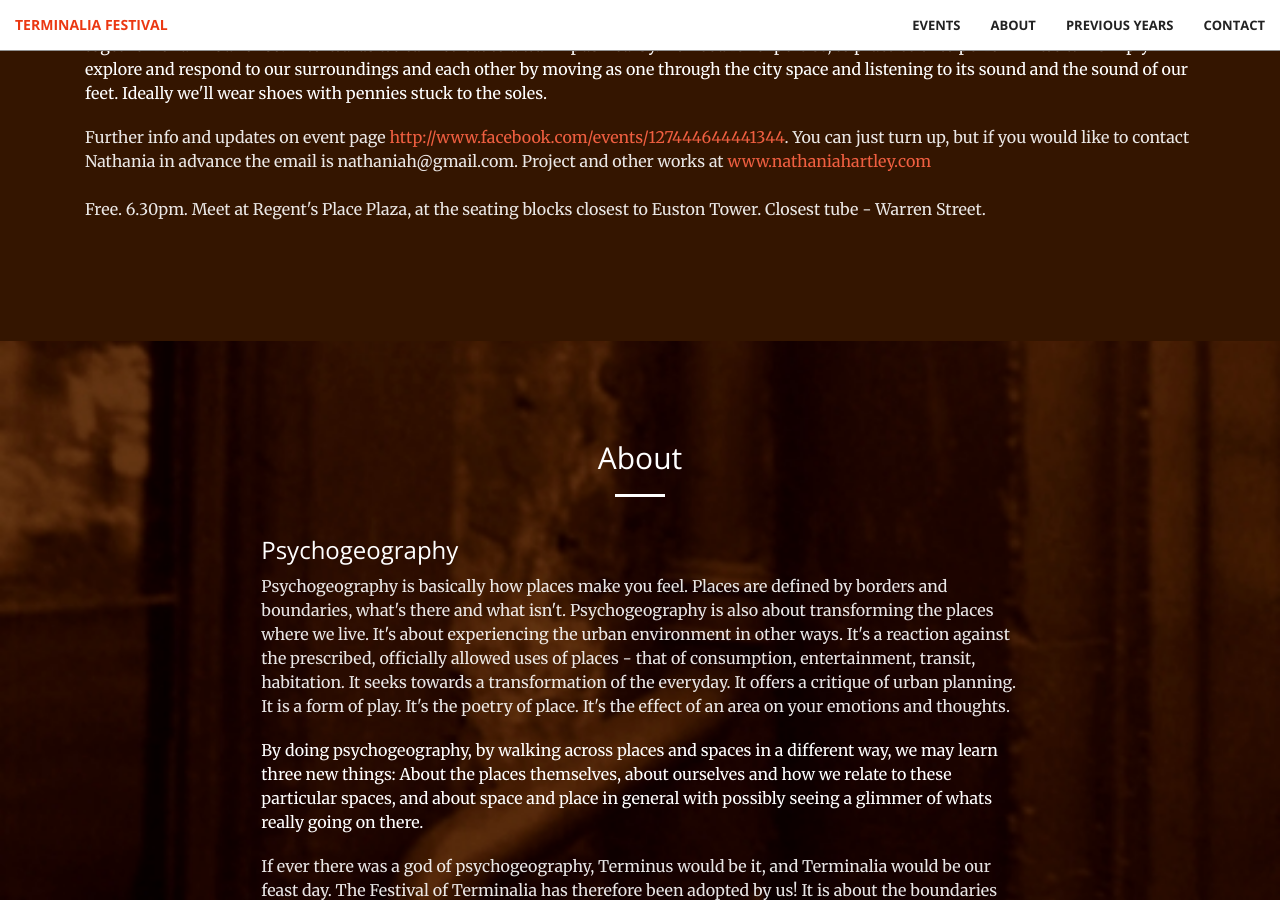
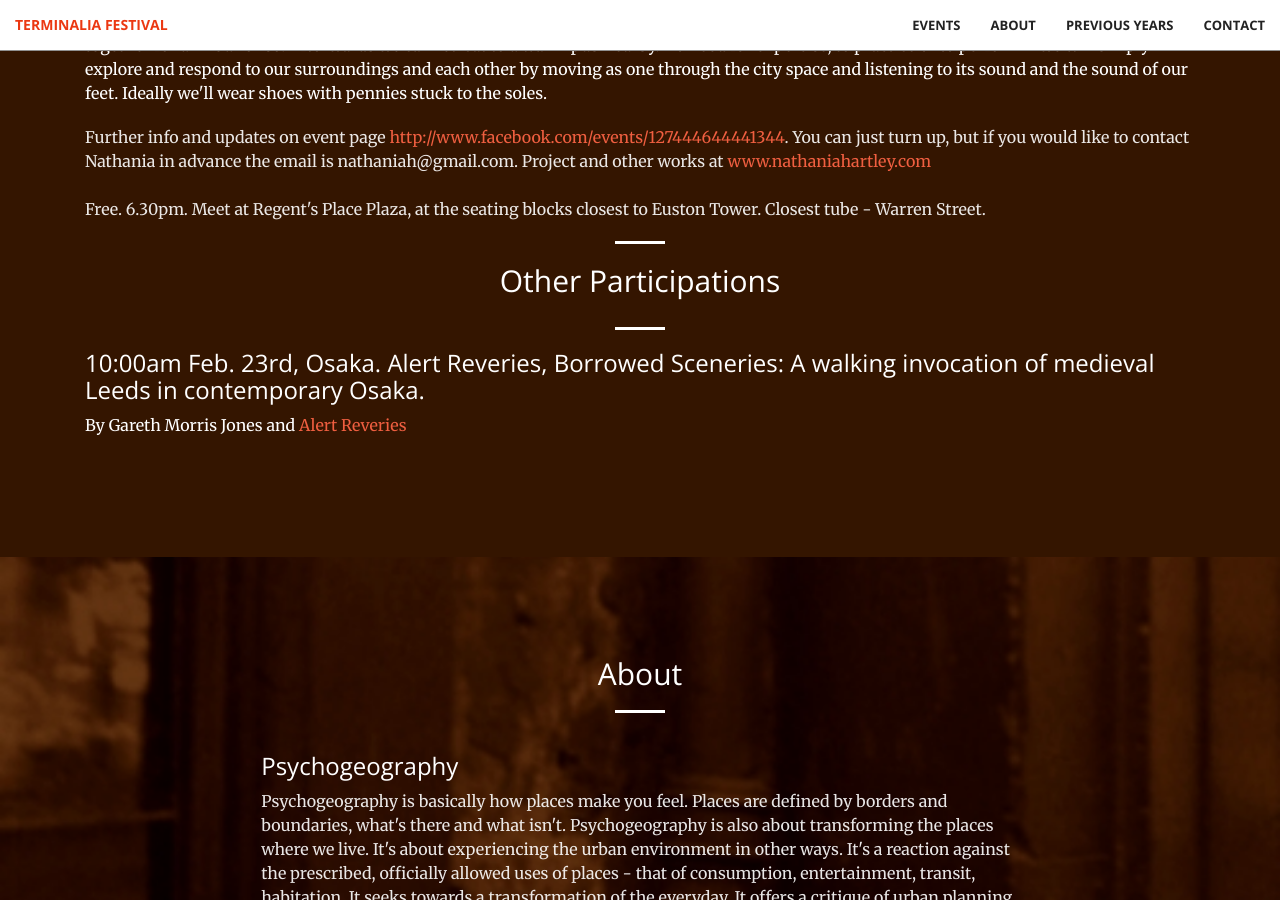
Before and after one commit to timwaters/terminalia, a Jekyll site: the page built from index.html, in a window 1280 px wide and 900 px high, scrolled down 4822 px. Built offline with Jekyll 4.4.1, drawn with Linux system fonts in a browser that asks for light colours.

Commit message:
Add gareths event

```diff
--- a/_includes/events.html
+++ b/_includes/events.html
@@ -195,6 +195,17 @@ The walk reimagines the market through Hayley's personal stories and experiences
                     <br />
                     Free. 6.30pm. Meet at Regent's Place Plaza, at the seating blocks closest to Euston Tower. Closest tube - Warren Street.
                   </p>
+  <hr class="light">
+                </div>
+                <h2 class="section-heading">Other Participations</h2>
+
+                <div class="col-lg-12 col-lg-offset-0 text-left event">
+                  <hr class="light">
+                  <h3>10:00am Feb. 23rd, Osaka. Alert Reveries, Borrowed Sceneries: A walking invocation of medieval Leeds in contemporary Osaka.</h3>
+                  <p class="text">
+                  By Gareth Morris Jones and <a href="https://www.facebook.com/Alert-Reveries-1459747060965792/">Alert Reveries</a>
+                  </p>
+
 
                 </div>
 
```
